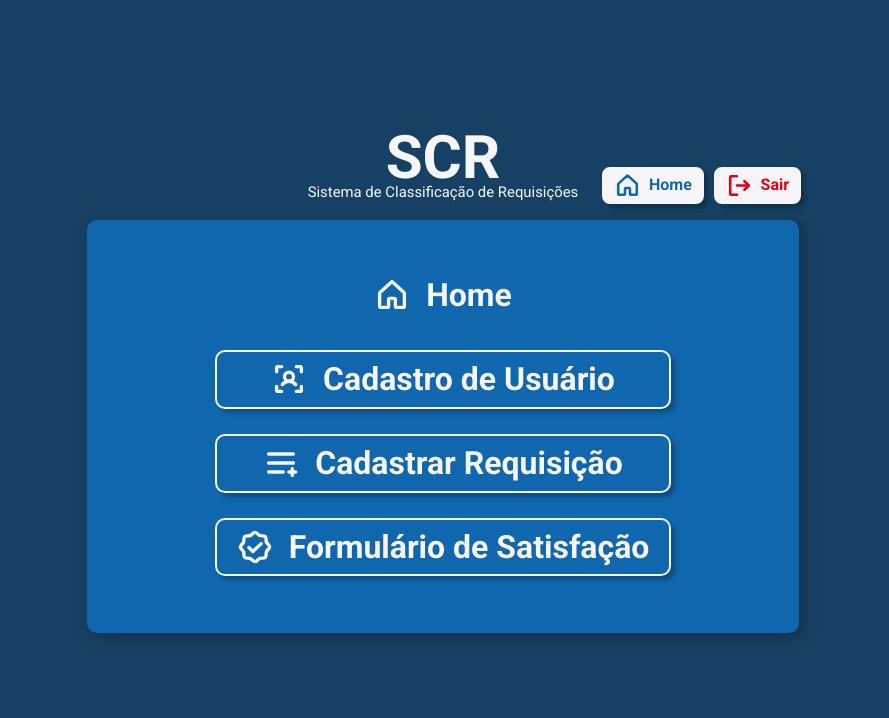
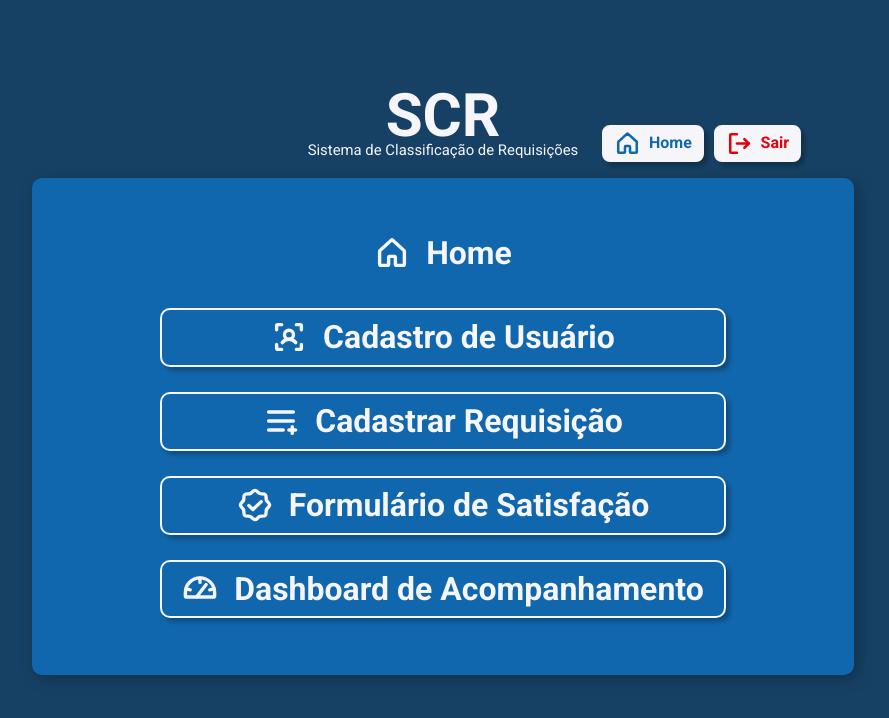
Before and after one commit to Jonatas-JS/SCR-Sistema-de-Classificacao-de-Requisicao, a React (Vite) app: page /home in a window 1280 px wide. Shown: the top 718 px of the page, without its empty margins (197-1086 px from the left). Built offline with nearby package versions, Linux system fonts and the light colour scheme.

Commit message:
Tweak to start dashboard

```diff
--- a/src/pages/home/HomePage.jsx
+++ b/src/pages/home/HomePage.jsx
@@ -1,7 +1,7 @@
 import styles from './HomePage.module.css'
 
 import { MenuButton } from '../../components/MenuButton';
-import { House, UserFocus, ListPlus, CircleWavyCheck } from 'phosphor-react'
+import { House, UserFocus, Gauge, ListPlus, CircleWavyCheck } from 'phosphor-react'
 import { userType } from '../login/LoginPage';
 import { TitleLayer } from '../../components/TitleLayer';
 import { HeaderLayer } from '../../components/HeaderLayer';
@@ -27,6 +27,7 @@ function HomePage() {
                 </Link>
               </div>
             : null }
+
             {userType != 'user' ?
             <div>
               <Link to='/request'>
@@ -37,6 +38,7 @@ function HomePage() {
               </Link>
             </div>
             : null }
+
             <div>
               <Link to='/form-page'>
                 <MenuButton
@@ -45,6 +47,16 @@ function HomePage() {
                 />
               </Link>
             </div>
+            {userType === 'adm' ?
+              <div>
+                <Link to='/dashboard'>
+                  <MenuButton
+                  icon={<Gauge size={36} weight='bold'/>}
+                  name='Dashboard de Acompanhamento'
+                  />
+                </Link>
+              </div>
+            :null}
           </div>
         </div>
     </div>
```
Also changed, not shown: src/pages/home/HomePage.module.css (line endings or trailing spaces), src/pages/login/LoginPage.jsx (line endings or trailing spaces).
